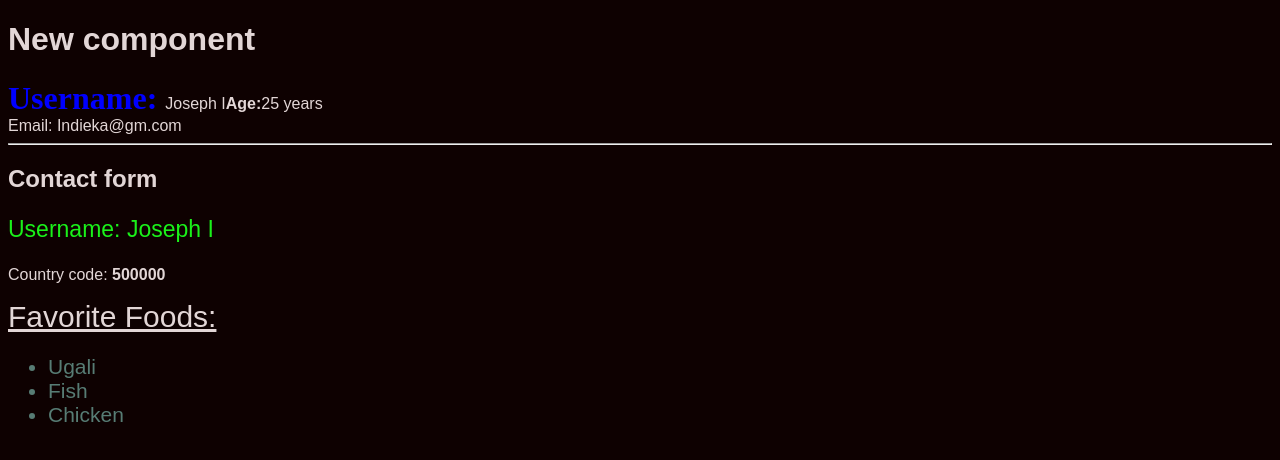
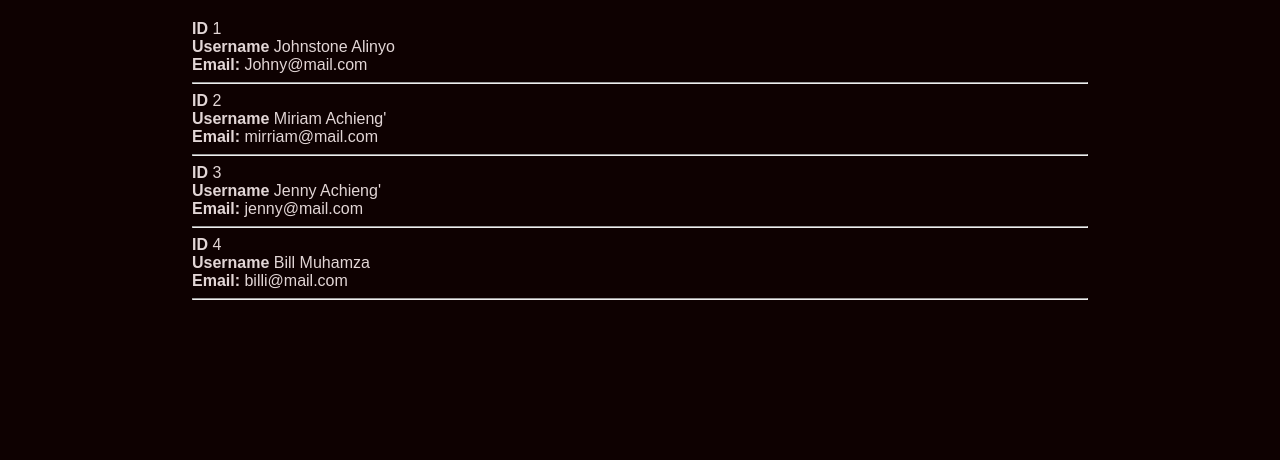
Before and after one commit to indieka900/learning-react, a React (Vite) app: page / in a window 1280 px wide. Shown: the top 460 px of the page. Built offline with nearby package versions, Linux system fonts and the light colour scheme.

Commit message:
rendering list

```diff
--- a/src/App.jsx
+++ b/src/App.jsx
@@ -1,14 +1,39 @@
-import { UserProfile } from './component/userProfile'
+//import { UserProfile } from './component/userProfile'
+
+import { UserDetails } from "./component/userDetails"
 
 export default function App(){
-    const callMe = () => {
-        console.log("Hello");
-        <h2>Hello functions</h2>
-    }
+    // const callMe = () => {
+    //     console.log("Hello");
+    //     <h2>Hello functions</h2>
+    // }
+
+    const mockUsers = [
+        {
+            id: 1,
+            name: "Johnstone Alinyo",
+            email: "Johny@mail.com"
+        },
+        {
+            id: 2,
+            name: "Miriam Achieng'",
+            email: "mirriam@mail.com"
+        },
+        {
+            id: 3,
+            name: "Jenny Achieng'",
+            email: "jenny@mail.com"
+        },
+        {
+            id: 4,
+            name: "Bill Muhamza",
+            email: "billi@mail.com"
+        },
+    ]
     return <div>
-        <h1> New component</h1>
-        <UserProfile
-        age={13} username="Joseph I" callMe = {callMe}
+        {/* <h1> New component</h1> */}
+        {/* <UserProfile  */}
+        {/* age={13} username="Joseph I" callMe = {callMe}
         favoriteFoods = {[
             {
                 name: "Ugali",
@@ -19,7 +44,10 @@ export default function App(){
                 id: "smk"
             }
         ]}
-        />
+        /> */}
+        {mockUsers.map((user) => {
+            return <UserDetails key={user.id * 231 + 527} user={user} />
+        })}
 
     </div>
 }
--- /dev/null
+++ b/src/component/userDetails.jsx
@@ -0,0 +1,21 @@
+import PropTypes from 'prop-types';
+
+export function UserDetails({user}){
+    //const user = props.user;
+    return (<div key={user.id*140}>
+        <b>ID</b> <span>{user.id}</span>
+        <br />
+        <b>Username</b> <span>{user.name}</span>
+        <br/>
+        <b>Email: </b> <span>{user.email}</span>
+        <hr />
+    </div>)
+}
+
+UserDetails.propTypes = {
+    user: PropTypes.shape({
+        id: PropTypes.number.isRequired,
+        name: PropTypes.string.isRequired,
+        email: PropTypes.string.isRequired,
+    })
+}
--- a/src/global.css
+++ b/src/global.css
@@ -3,4 +3,5 @@ body {
     color: #e2d6d6;
     font-family: sans-serif;
     height: 100%;
+    margin: 20px 15%;
 }
```
